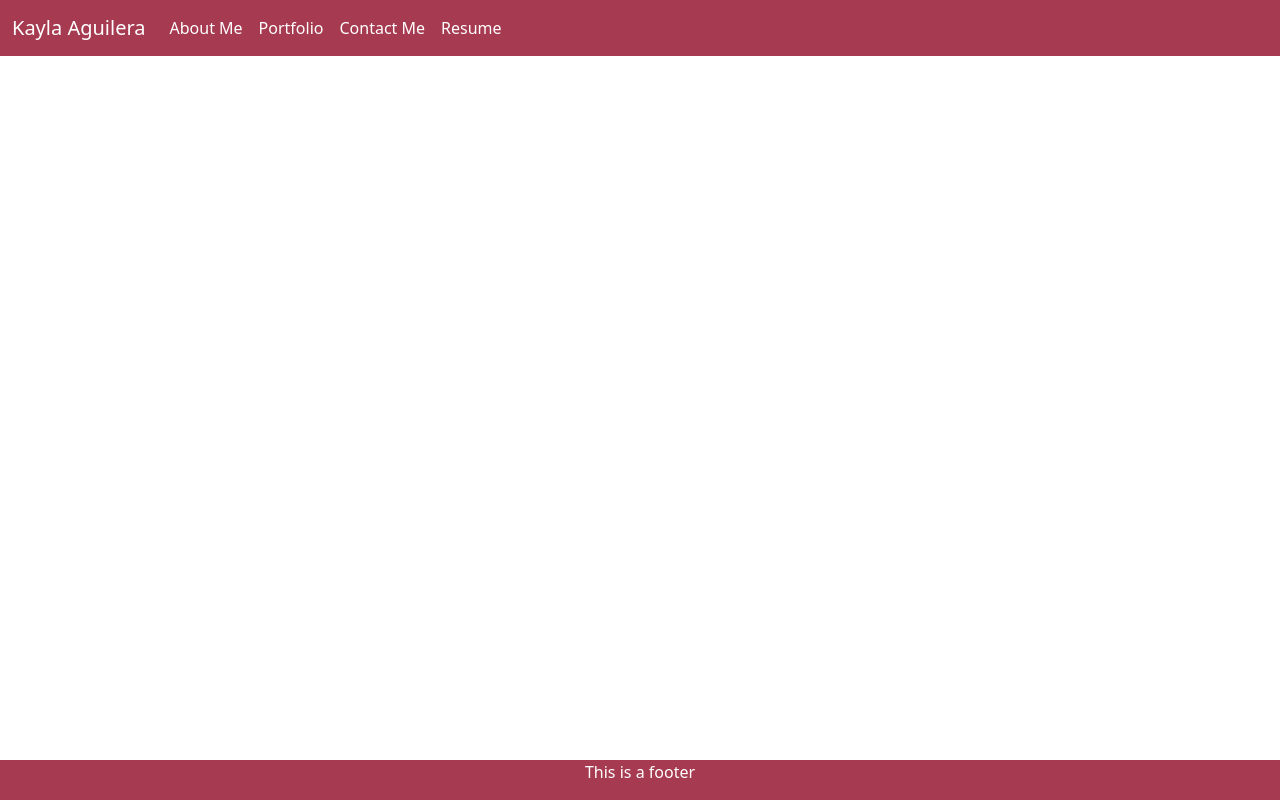
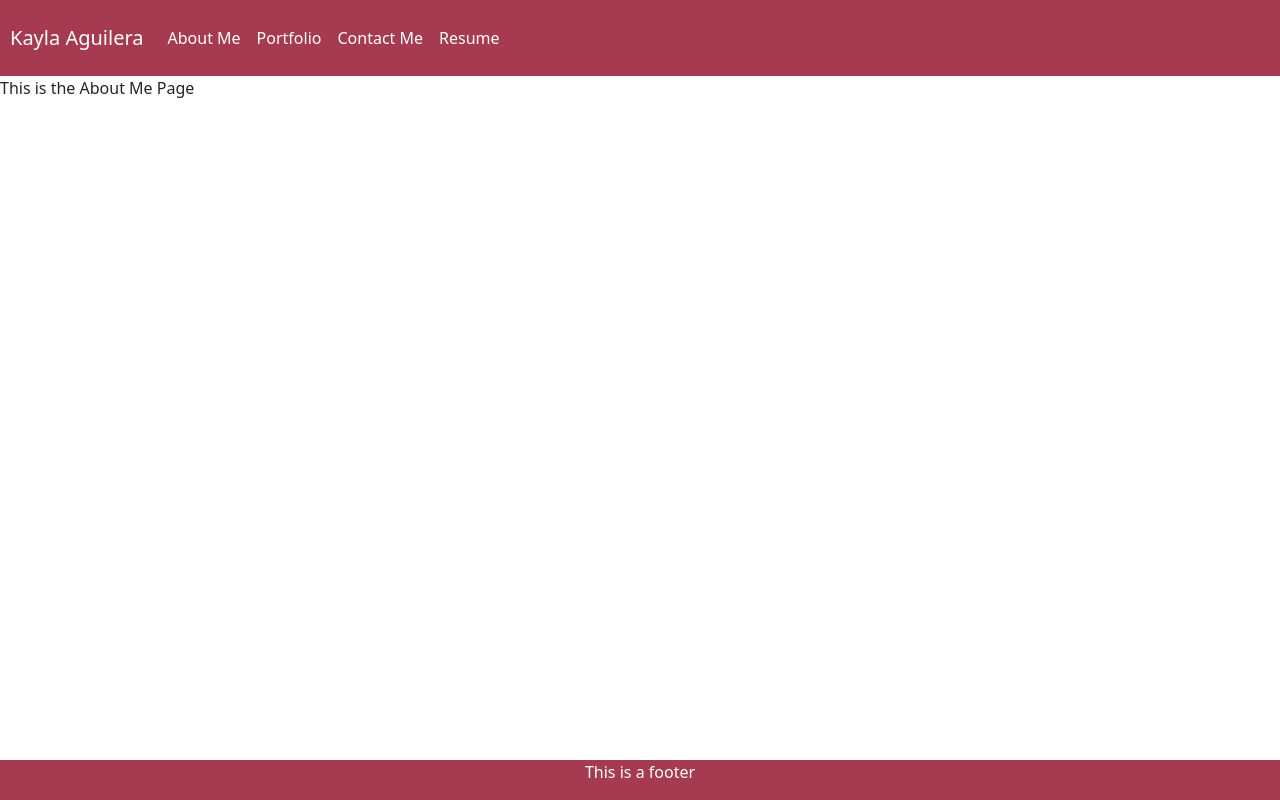
Before and after one commit to kaguilera23/fridge-projects, a React (Create React App) app: page / in a window 1280 px wide. Built offline with nearby package versions, Linux system fonts and the light colour scheme.

Commit message:
added navigation tabs to header

```diff
--- a/src/App.js
+++ b/src/App.js
@@ -1,15 +1,9 @@
 import React from "react";
-import Header from "./components/Header";
-import Body from "./components/Body"
-import Footer from "./components/Footer"
+import Main from "./components/Main"
 
 function App() {
   return (
-    <div>
-      <Header />
-      <Body />
-      <Footer />
-    </div>
+    <Main />
   );
 }
 
--- a/src/components/Body.js
+++ /dev/null
@@ -1,11 +0,0 @@
-import "../styles/Body.css"
-
-function Body() {
-    return (
-        <div id = "body-content">
-
-        </div>
-    )
-}
-
-export default Body;
--- a/src/components/Header.js
+++ b/src/components/Header.js
@@ -1,31 +1,29 @@
 import React from 'react';
 import "../styles/Header.css"
 
-function Header() {
+function Header({currentPage, handlePageChange}) {
   return (
     <div id="main-header">
-      <nav className="navbar navbar-expand-lg">
-  <div className="container-fluid">
-    <a className="navbar-brand"  id = "header-text">Kayla Aguilera</a>
-    <button className="navbar-toggler" type="button" data-bs-toggle="collapse" data-bs-target="#navbarNav" aria-controls="navbarNav" aria-expanded="false" aria-label="Toggle navigation">
-      <span className="navbar-toggler-icon"></span>
+      <nav class="navbar navbar-expand-lg">
+        <a class="navbar-brand" href="https://www.google.com" id="header-text">Kayla Aguilera</a>
+        <button class="navbar-toggler" type="button" data-toggle="collapse" data-target="#navbarNav" aria-controls="navbarNav" aria-expanded="false" aria-label="Toggle navigation">
+          <span class="navbar-toggler-icon"></span>
         </button>
-    <div className="collapse navbar-collapse" id="navbarNav">
-      <ul className="navbar-nav">
-        <li className="nav-item">
-          <a className="nav-link active" aria-current="page"  id = "header-text">About Me</a>
+        <div class="collapse navbar-collapse" id="navbarNav">
+          <ul class="navbar-nav">
+            <li class="nav-item active">
+              <a class="nav-link" href="#AboutMe" id="header-text" onClick={() => handlePageChange("AboutMe")} className={currentPage === "AboutMe" ? 'nav-link active' : 'nav-link'}>About Me</a>
             </li>
-        <li className="nav-item">
-          <a className="nav-link"  id = "header-text">Portfolio</a>
+            <li class="nav-item">
+              <a class="nav-link" href="#Portfolio" id="header-text" onClick={() => handlePageChange("Portfolio")} className={currentPage === "Portfolio" ? 'nav-link active' : 'nav-link'}>Portfolio</a>
             </li>
-        <li className="nav-item">
-          <a className="nav-link"  id = "header-text">Contact Me</a>
+            <li class="nav-item">
+              <a class="nav-link" href="#ContactMe" id="header-text" onClick={() => handlePageChange("ContactMe")} className={currentPage === "ContactMe" ? 'nav-link active' : 'nav-link'}>Contact Me</a>
             </li>
-        <li className="nav-item">
-          <a className="nav-link"  id = "header-text">Resume</a>
+            <li class="nav-item">
+              <a class="nav-link" href="#Resume" id="header-text" onClick={() => handlePageChange("Resume")} className={currentPage === "Resume" ? 'nav-link active' : 'nav-link'}>Resume</a>
             </li>
           </ul>
-    </div>
         </div>
       </nav>
     </div>
--- /dev/null
+++ b/src/components/Main.js
@@ -0,0 +1,40 @@
+import { useState } from "react";
+import Header from "./Header";
+import AboutMe from "./pages/AboutMe";
+import Portfolio from "./pages/Portfolio";
+import ContactMe from "./pages/ContactMe";
+import Resume from "./pages/Resume";
+import Footer from "./Footer"
+
+export default function MainPage() {
+  const [currentPage, setCurrentPage] = useState("AboutMe");
+
+  const renderPage = () => {
+    switch (currentPage) {
+      case "AboutMe":
+        return <AboutMe />;
+        break;
+      case "Portfolio":
+        return <Portfolio />;
+        break;
+      case "ContactMe":
+        return <ContactMe />;
+        break;
+      case "Resume":
+        return <Resume />;
+        break;
+      default:
+        return <AboutMe />;
+    }
+  };
+
+  const handlePageChange = (page) => setCurrentPage(page);
+
+  return (
+    <div>
+      <Header currentPage={currentPage} handlePageChange={handlePageChange} />
+      {renderPage()}
+      <Footer />
+    </div>
+  );
+}
--- /dev/null
+++ b/src/components/pages/AboutMe.js
@@ -0,0 +1,9 @@
+function AboutMe() {
+    return (
+        <div>
+            This is the About Me Page
+        </div>
+    )
+};
+
+export default AboutMe;
--- /dev/null
+++ b/src/components/pages/ContactMe.js
@@ -0,0 +1,9 @@
+function ContactMe() {
+    return (
+        <div>
+            This is the Contact Me Page
+        </div>
+    )
+};
+
+export default ContactMe;
--- /dev/null
+++ b/src/components/pages/Portfolio.js
@@ -0,0 +1,9 @@
+function Portfolio() {
+    return (
+        <div>
+            This is the Portfolio Page
+        </div>
+    )
+};
+
+export default Portfolio;
--- /dev/null
+++ b/src/components/pages/Resume.js
@@ -0,0 +1,9 @@
+function Resume() {
+    return (
+        <div>
+            This is the Resume Page
+        </div>
+    )
+};
+
+export default Resume;
--- a/src/styles/Footer.css
+++ b/src/styles/Footer.css
@@ -19,7 +19,6 @@
     left: 0;
     bottom: 0;
     width: 100%;
-    background-color: red;
     color: white;
     text-align: center;
   }
--- a/src/styles/Header.css
+++ b/src/styles/Header.css
@@ -8,6 +8,7 @@
 
 #main-header {
     background-color: var(--mainpink);
+    padding: 10px;
 }
 
 #header-text {
```
Lines whose indentation alone changed are shown as unchanged.
